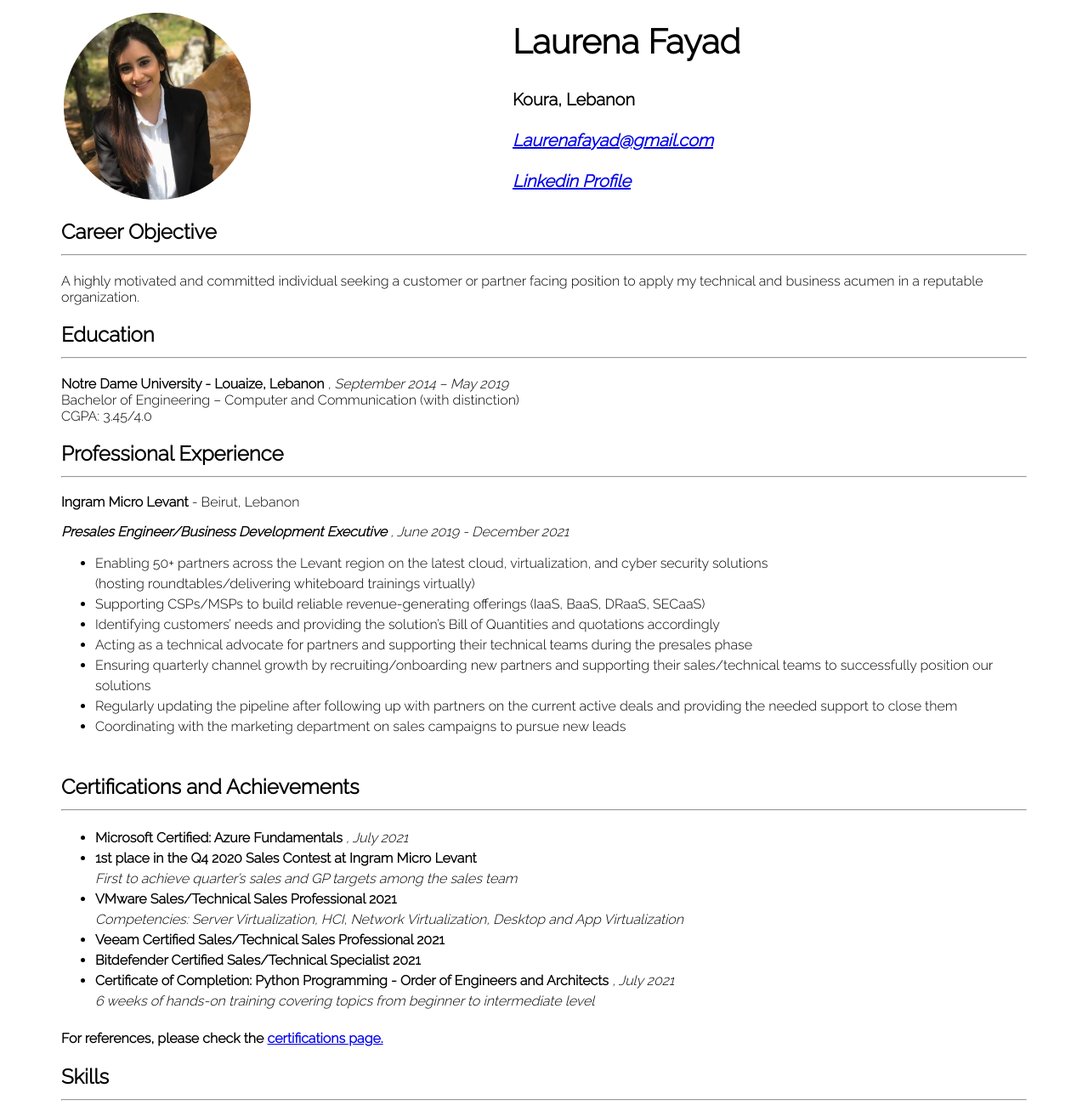
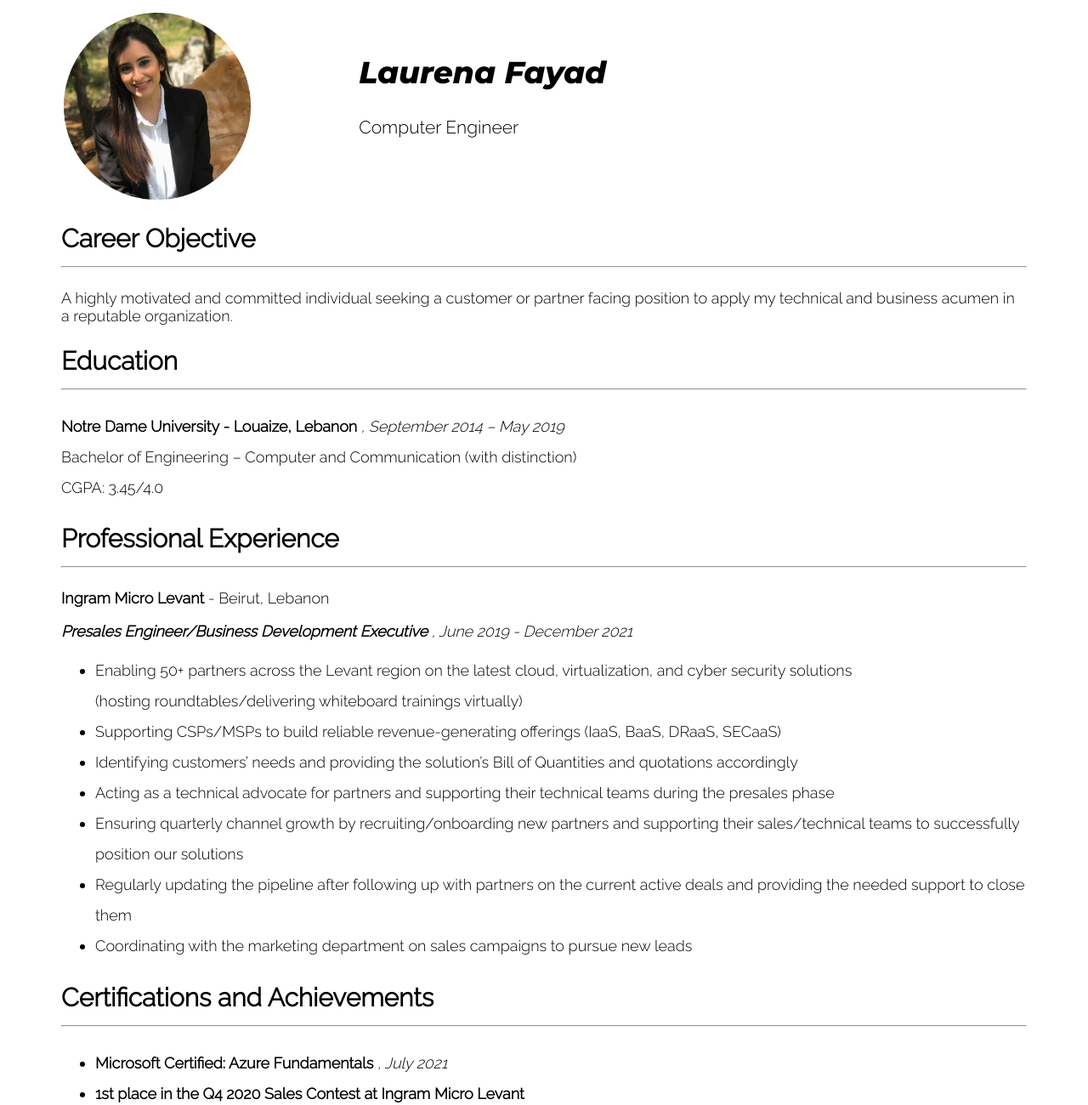
Before and after one commit to laurena-fayad/Resume, a plain HTML site: page index.html in a window 1280 px wide. Shown: the part 60-1360 px from the top of the page at 85% size. Drawn offline with Linux system fonts and the light colour scheme.

Commit message:
Adjusted body font and size

```diff
--- a/index.html
+++ b/index.html
@@ -10,23 +10,21 @@
 
         <!-- Adding a profile picture with the initial info -->
         <section>
-            <table>
+            <table width=800px>
                 <tr>
                     <td>
                         <img src="Circle Profile Pic.png" height= "220" width= "220" alt="Profile picture"/>
                     </td>
 
-                    <td width="300">
+                    <td>
 
                     </td>
 
                     <!-- Linking to external pages (email and LinkedIn) -->
                     <td>
                         <p>
-                            <h1 class= "size1"> <b> Laurena Fayad </b></h1>
-                            <b class= "size2"> Koura, Lebanon<br/><br/></b>
-                            <i><b> <a class="size2" href = mailto:Laurenafayad@gmail.com> Laurenafayad@gmail.com <br/><br/> </a></b></i>
-                            <i><b> <a class="size2" href = "https://www.linkedin.com/in/laurenafayad/" target="_blank"> Linkedin Profile</a></b></i>
+                            <h1 style="font-size:36px; font-family: 'Montserrat', sans-serif;"> <b> Laurena Fayad </b></h1>
+                            <p style="font-size:21px;"> Computer Engineer<br/><br/></p>
                         </p>
                     </td>
                 </tr>
@@ -34,41 +32,40 @@
         </section>
 
 
-
-        <h2>
+        <h2 class="size1">
              Career Objective <hr/>
         </h2>
 
-        <p> A highly motivated and committed individual seeking a customer or partner facing position to apply
+        <p class="size2"> A highly motivated and committed individual seeking a customer or partner facing position to apply
             my technical and business acumen in a reputable organization.
             <br/>
         </p>
 
-        <h2>
+        <h2 class="size1">
              Education <hr/>
         </h2>
 
-        <p> <b> Notre Dame University - Louaize, Lebanon </b><i>, September 2014 – May 2019 </i>
+        <p class="size2" style="line-height:2;" > <b> Notre Dame University - Louaize, Lebanon </b><i>, September 2014 – May 2019 </i>
             <br/> Bachelor of Engineering – Computer and Communication (with distinction)
             <br/> CGPA: 3.45/4.0
             <br/>
         <p>
 
-        <h2>
+        <h2 class="size1">
              Professional Experience <hr/>
         </h2>
 
-        <p>
+        <p class="size2">
             <b> Ingram Micro Levant </b> - Beirut, Lebanon
         <p>
 
-        <p>
+        <p class="size2">
             <i> <b> Presales Engineer/Business Development Executive </b>, June 2019 - December 2021 </i>
         </p>
 
         <!-- Using unordered lists to list experience and skills details -->
 
-        <ul style="line-height:1.5;">
+        <ul style="line-height:2;" class="size2">
 
             <li> Enabling 50+ partners across the Levant region on the latest cloud, virtualization, and cyber security solutions
                  <br/> (hosting roundtables/delivering whiteboard trainings virtually) </li>
@@ -79,14 +76,13 @@
                 teams to successfully position our solutions </li>
             <li> Regularly updating the pipeline after following up with partners on the current active deals and providing the needed support to close them </li>
             <li> Coordinating with the marketing department on sales campaigns to pursue new leads </li>
-            <br/>
         </ul>
 
-        <h2>
+        <h2 class="size1">
             Certifications and Achievements <hr/>
         </h2>
 
-        <ul style="line-height:1.5;">
+        <ul style="line-height:2;" class="size2">
 
             <li> <b> Microsoft Certified: Azure Fundamentals </b> <i> , July 2021 </i> </li>
             <li> <b> 1st place in the Q4 2020 Sales Contest at Ingram Micro Levant </b> <br/>
@@ -101,15 +97,15 @@
         </ul>
 
         <!-- Adding a link to a 2nd html page -->
-        <h4>
-            For references, please check the <a href = "certifications.html" target="_blank"> certifications page. </a>
+        <h4 class="size2">
+            For references, please check the <a href = "certifications.html" target="_blank"> certifications page. <br/> </a>
         </h4>
 
-        <h2>
+        <h2 class="size1">
             Skills <hr/>
         </h2>
 
-        <ul style="line-height:1.5;">
+        <ul style="line-height:2;" class="size2">
             <li> Technical: cloud computing, cybersecurity, virtualization, networking, python/C++ programming </li>
             <li> Core: communication, presentation, public speaking, negotiation, teamwork, creativity </li>
             <li> Languages: Arabic (Native), English (Fluent), French (Intermediate)</li>
--- a/style.css
+++ b/style.css
@@ -1,5 +1,5 @@
 
-@import url('https://fonts.googleapis.com/css2?family=Raleway:wght@200;300&display=swap');
+@import url('https://fonts.googleapis.com/css2?family=Montserrat:ital,wght@1,800&family=Raleway:wght@200;300&display=swap');
 
 body {
     padding:5%;
@@ -17,10 +17,10 @@ body {
 
 .size1{
 
-    font-size: 40;
+    font-size: 30;
 }
 
 .size2{
 
-    font-size: 20;
+    font-size: 18;
 }
```
